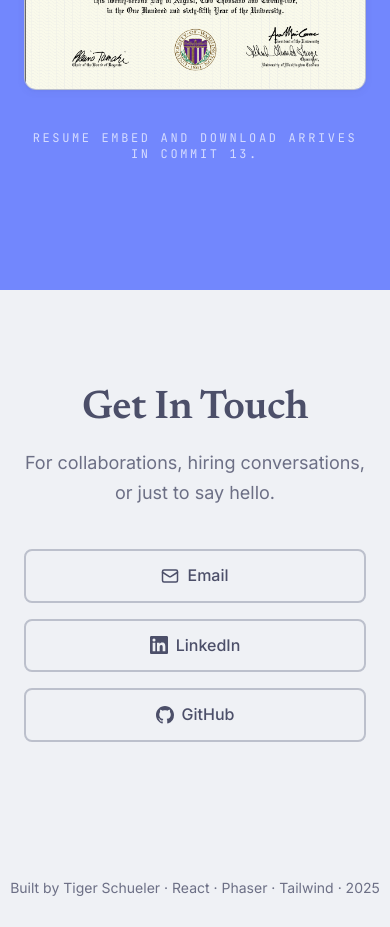
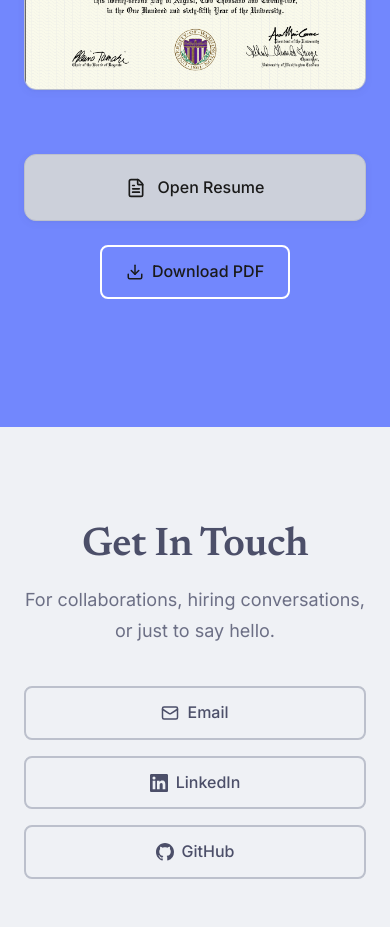
Before and after one commit to BigCatSoftware/BigCatSoftware.github.io, a React (Vite) app: page / in a window 390 px wide. Shown: the part 7520-8447 px from the top of the page. Built offline with nearby package versions, Linux system fonts and the light colour scheme.

Commit message:
Add resume embed and finalize Credentials section
Desktop: inline PDF embed at 640px. Mobile: tap-card opens PDF in new
tab. Ghost download button uses white border instead of filled Lavender
(design.json spec) -- zero contrast on the accent bg; flagged for review.

```diff
--- a/src/components/Credentials.jsx
+++ b/src/components/Credentials.jsx
@@ -1,6 +1,6 @@
 import { useState } from 'react'
 import { AnimatePresence, motion } from 'framer-motion'
-import { Loader2, ShieldCheck } from 'lucide-react'
+import { Download, FileText, Loader2, ShieldCheck } from 'lucide-react'
 import confetti from 'canvas-confetti'
 
 const CREDENTIAL_CODE = '25C9-NTAN-TNRJ'
@@ -195,13 +195,57 @@ export default function Credentials() {
             />
           </motion.div>
 
-          {/* Resume placeholder (wired in commit 13) */}
-          <motion.p
-            variants={itemVariants}
-            className="mt-10 font-mono text-xs uppercase tracking-[0.22em] text-white/70"
-          >
-            Resume embed and download arrives in commit 13.
-          </motion.p>
+          {/* Resume: distinctly secondary section below the widget */}
+          <motion.div variants={itemVariants} className="mt-16">
+            {/* Desktop: inline PDF via object/iframe */}
+            <div className="hidden md:block">
+              <object
+                data="/Tiger_Schueler_Software_Engineer_Resume.pdf"
+                type="application/pdf"
+                className="h-[640px] w-full rounded-xl border border-surface-2 bg-surface shadow-soft"
+                aria-label="Tiger Schueler's resume, embedded as a PDF."
+              >
+                <iframe
+                  src="/Tiger_Schueler_Software_Engineer_Resume.pdf"
+                  title="Tiger Schueler Resume"
+                  className="h-[640px] w-full rounded-xl border border-surface-2"
+                >
+                  <p className="text-white">
+                    Your browser cannot display this PDF inline.{' '}
+                    <a
+                      href="/Tiger_Schueler_Software_Engineer_Resume.pdf"
+                      className="underline"
+                    >
+                      Download the resume PDF
+                    </a>
+                    .
+                  </p>
+                </iframe>
+              </object>
+            </div>
+
+            {/* Mobile: tap-to-open card */}
+            <a
+              href="/Tiger_Schueler_Software_Engineer_Resume.pdf"
+              target="_blank"
+              rel="noopener noreferrer"
+              className="group inline-flex w-full items-center justify-center gap-3 rounded-xl border border-surface-2 bg-surface px-6 py-5 text-text shadow-soft transition hover:border-accent md:hidden"
+            >
+              <FileText size={20} strokeWidth={2} aria-hidden="true" />
+              <span className="font-medium">Open Resume</span>
+            </a>
+
+            {/* Download button: ghost outline (deviation from design.json filled-accent
+                because Lavender on Lavender has no contrast on this section) */}
+            <a
+              href="/Tiger_Schueler_Software_Engineer_Resume.pdf"
+              download="Tiger_Schueler_Software_Engineer_Resume.pdf"
+              className="group mt-6 inline-flex items-center gap-2 rounded-lg border-2 border-white px-6 py-3 font-medium text-white transition hover:bg-white hover:text-accent focus-visible:outline-none focus-visible:ring-2 focus-visible:ring-white focus-visible:ring-offset-2 focus-visible:ring-offset-accent"
+            >
+              <Download size={18} strokeWidth={2} aria-hidden="true" />
+              Download PDF
+            </a>
+          </motion.div>
         </motion.div>
       </div>
     </section>
```
